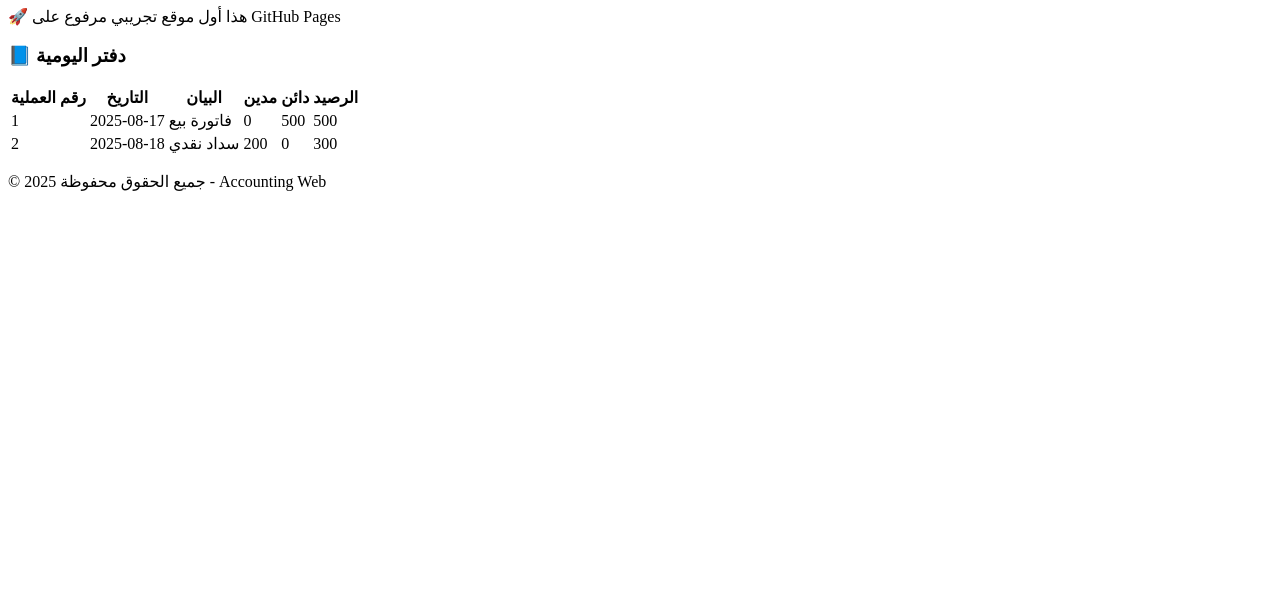
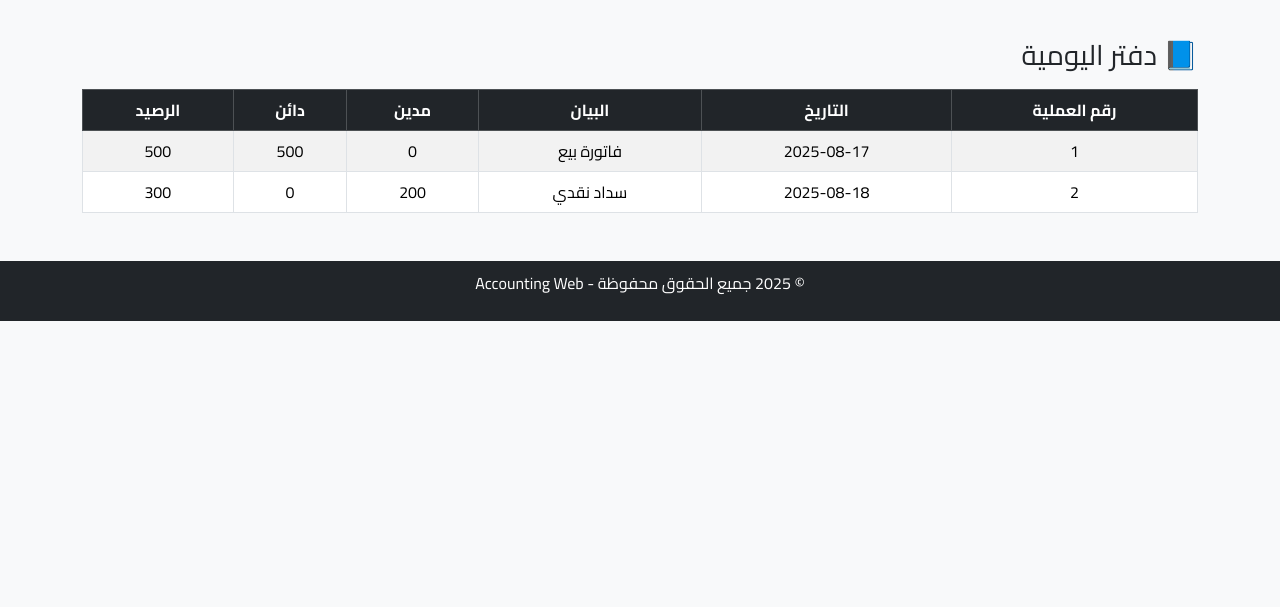
Before and after one commit to yasinjjahs/accounting_web, a plain HTML site: page index.html in a window 1280 px wide. Shown: the part 193-800 px from the top of the page. Drawn offline with nearby package versions, Linux system fonts and the light colour scheme.

Commit message:
Update index.html

```diff
--- a/index.html
+++ b/index.html
@@ -1,6 +1,33 @@
+<!DOCTYPE html>
+<html lang="ar" dir="rtl">
+<head>
+  <meta charset="UTF-8">
+  <meta name="viewport" content="width=device-width, initial-scale=1.0">
+  <title>برنامج المحاسبة</title>
+
+  <!-- Bootstrap CSS -->
+  <link href="https://cdn.jsdelivr.net/npm/bootstrap@5.3.2/dist/css/bootstrap.min.css" rel="stylesheet">
+
+  <!-- خط -->
+  <link href="https://fonts.googleapis.com/css2?family=Cairo:wght@400;700&display=swap" rel="stylesheet">
+
+  <style>
+    body {
+      font-family: 'Cairo', sans-serif;
+      background-color: #f8f9fa;
+    }
+    footer {
+      background: #212529;
+      color: white;
+      text-align: center;
+      padding: 10px;
+      margin-top: 40px;
+    }
+  </style>
+</head>
 <body>
 
-  <!-- Navbar (فقط مرة وحدة) -->
+  <!-- Navbar -->
   <nav class="navbar navbar-expand-lg navbar-dark bg-dark">
     <div class="container-fluid">
       <a class="navbar-brand" href="#">المحاسبة</a>
@@ -64,4 +91,7 @@
     <p>© 2025 جميع الحقوق محفوظة - Accounting Web</p>
   </footer>
 
+  <!-- Bootstrap JS -->
+  <script src="https://cdn.jsdelivr.net/npm/bootstrap@5.3.2/dist/js/bootstrap.bundle.min.js"></script>
 </body>
+</html>
```
